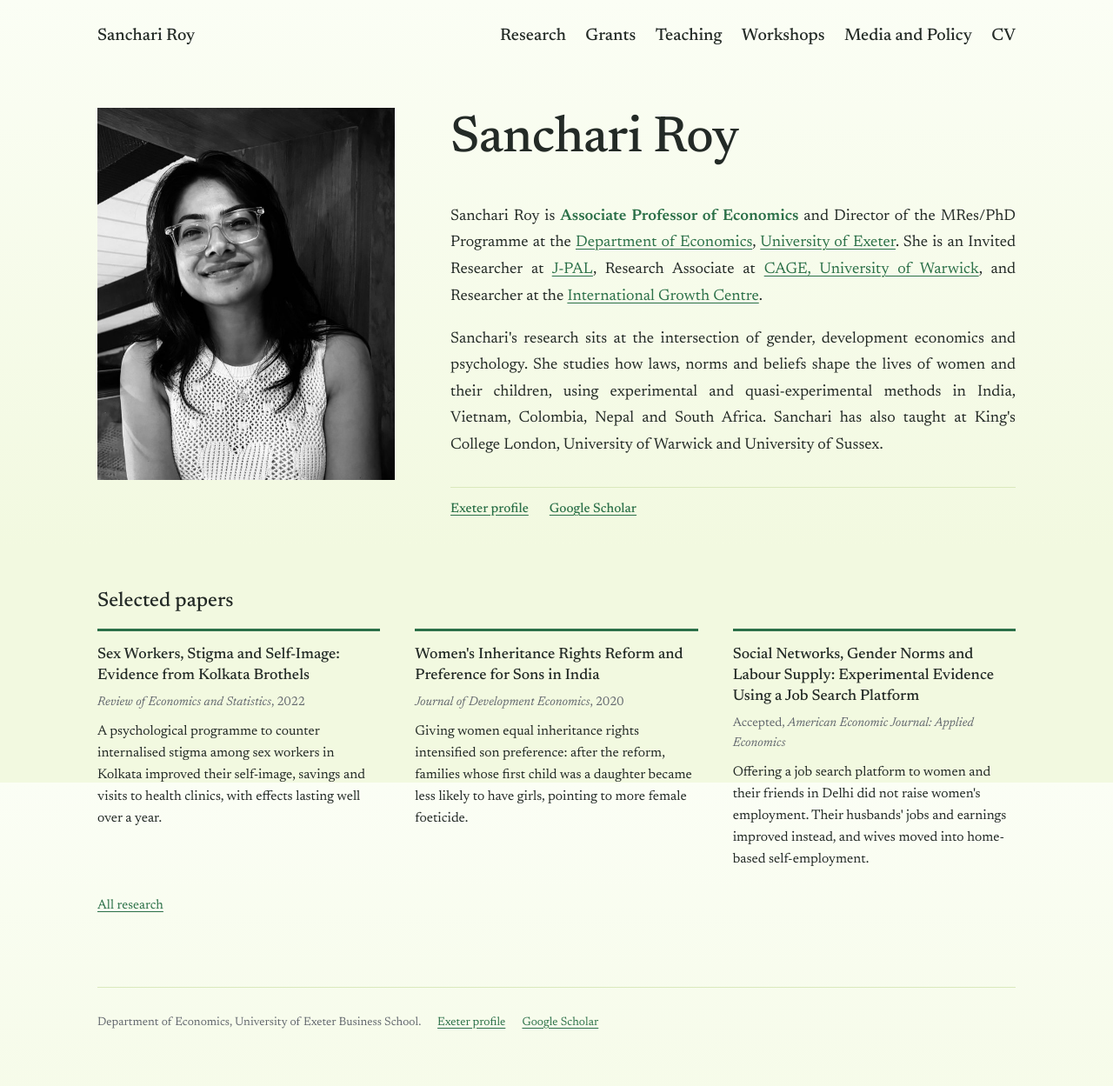
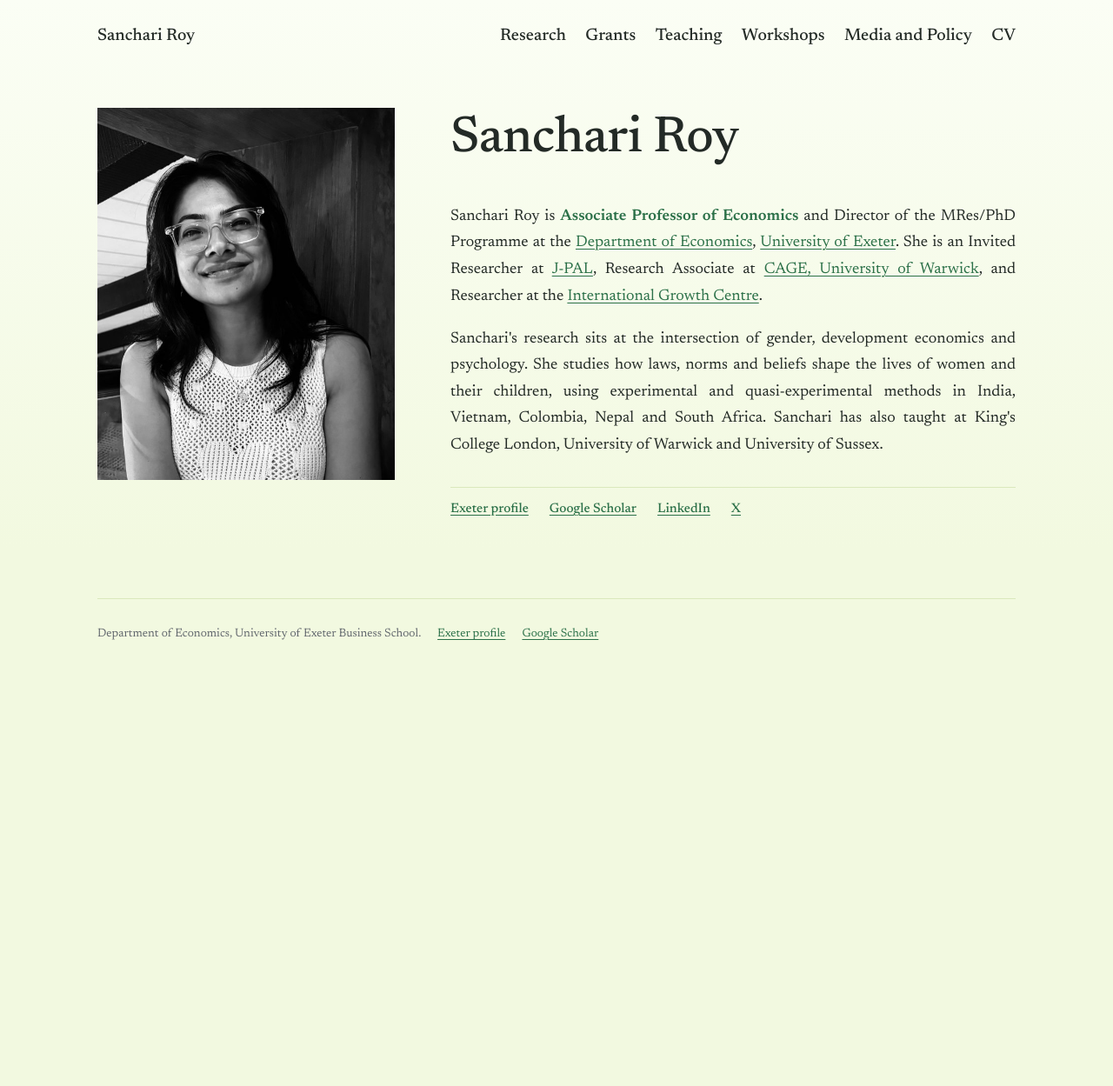
Before and after one commit to sanchariroym/sanchariroym.github.io, a Jekyll site: the page built from index.md, in a window 1280 px wide. Shown: the whole page at 87% size. Built offline with Jekyll 4.4.1, drawn with Linux system fonts in a browser that asks for light colours; after the commit the page ends 900 px from its top, so only the background shows below that.

Commit message:
Remove selected papers for now; add LinkedIn and X links
Co-Authored-By: Claude Opus 5.5 <noreply@anthropic.com>
Claude-Session: https://claude.ai/code/session_01BVddaAtzbXtbz8eDZN5RwJ

```diff
--- a/_config.yml
+++ b/_config.yml
@@ -22,6 +22,7 @@ defaults:
       image: /assets/images/share-card.jpg
 
 twitter:
+  username: sancharirm
   card: summary_large_image
 
 social:
@@ -29,6 +30,8 @@ social:
   links:
     - https://experts.exeter.ac.uk/41350-sanchari-roy
     - https://scholar.google.co.uk/citations?user=dyCbhI8AAAAJ&hl=en
+    - https://www.linkedin.com/in/sanchariroym/
+    - https://x.com/sancharirm
 
 plugins:
   - jekyll-seo-tag
--- a/_includes/person-schema.html
+++ b/_includes/person-schema.html
@@ -19,7 +19,9 @@
   "knowsAbout": ["Development economics", "Gender economics", "Economics and psychology", "Mental health", "Women's empowerment", "Randomised controlled trials", "India"],
   "sameAs": [
     "https://experts.exeter.ac.uk/41350-sanchari-roy",
-    "https://scholar.google.co.uk/citations?user=dyCbhI8AAAAJ"
+    "https://scholar.google.co.uk/citations?user=dyCbhI8AAAAJ",
+    "https://www.linkedin.com/in/sanchariroym/",
+    "https://x.com/sancharirm"
   ]
 }
 </script>
--- a/index.md
+++ b/index.md
@@ -26,28 +26,8 @@ description: >-
     <p class="links">
       <a href="https://experts.exeter.ac.uk/41350-sanchari-roy">Exeter profile</a>
       <a href="https://scholar.google.co.uk/citations?user=dyCbhI8AAAAJ&amp;hl=en">Google Scholar</a>
+      <a href="https://www.linkedin.com/in/sanchariroym/">LinkedIn</a>
+      <a href="https://x.com/sancharirm">X</a>
     </p>
   </div>
 </div>
-
-<section class="selected" aria-labelledby="selected-heading">
-  <h2 id="selected-heading">Selected papers</h2>
-  <div class="papers">
-    <article>
-      <h3><a href="{{ '/assets/papers/ghosal-et-al-2022-sex-workers-restat.pdf' | relative_url }}">Sex Workers, Stigma and Self-Image: Evidence from Kolkata Brothels</a></h3>
-      <p class="venue"><em>Review of Economics and Statistics</em>, 2022</p>
-      <p>A psychological programme to counter internalised stigma among sex workers in Kolkata improved their self-image, savings and visits to health clinics, with effects lasting well over a year.</p>
-    </article>
-    <article>
-      <h3><a href="https://docs.iza.org/dp11239.pdf">Women's Inheritance Rights Reform and Preference for Sons in India</a></h3>
-      <p class="venue"><em>Journal of Development Economics</em>, 2020</p>
-      <p>Giving women equal inheritance rights intensified son preference: after the reform, families whose first child was a daughter became less likely to have girls, pointing to more female foeticide.</p>
-    </article>
-    <article>
-      <h3><a href="https://drive.google.com/file/d/1QDcvMq6ydRU25n7kT13Spi4z9dKMU3a4/view">Social Networks, Gender Norms and Labour Supply: Experimental Evidence Using a Job Search Platform</a></h3>
-      <p class="venue">Accepted, <em>American Economic Journal: Applied Economics</em></p>
-      <p>Offering a job search platform to women and their friends in Delhi did not raise women's employment. Their husbands' jobs and earnings improved instead, and wives moved into home-based self-employment.</p>
-    </article>
-  </div>
-  <p class="all"><a href="{{ '/research/' | relative_url }}">All research</a></p>
-</section>
```
